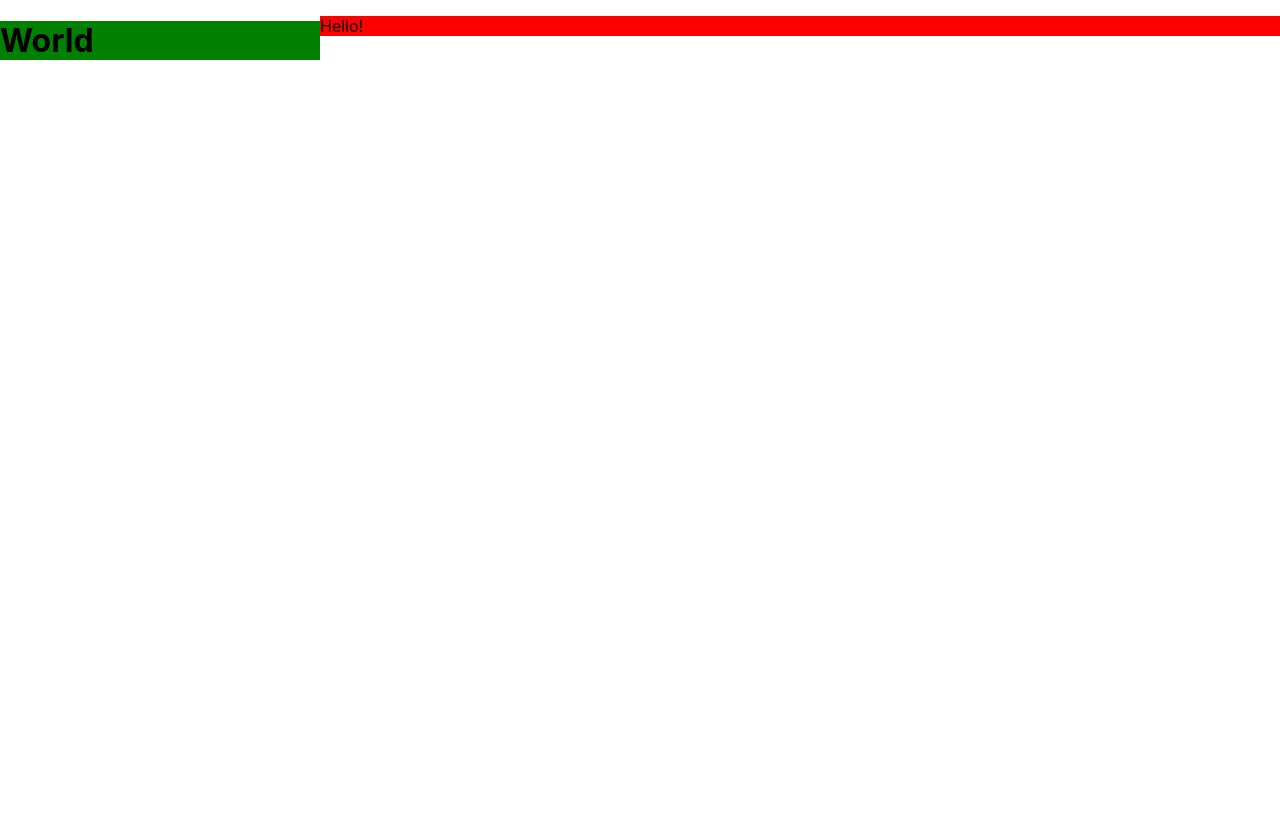
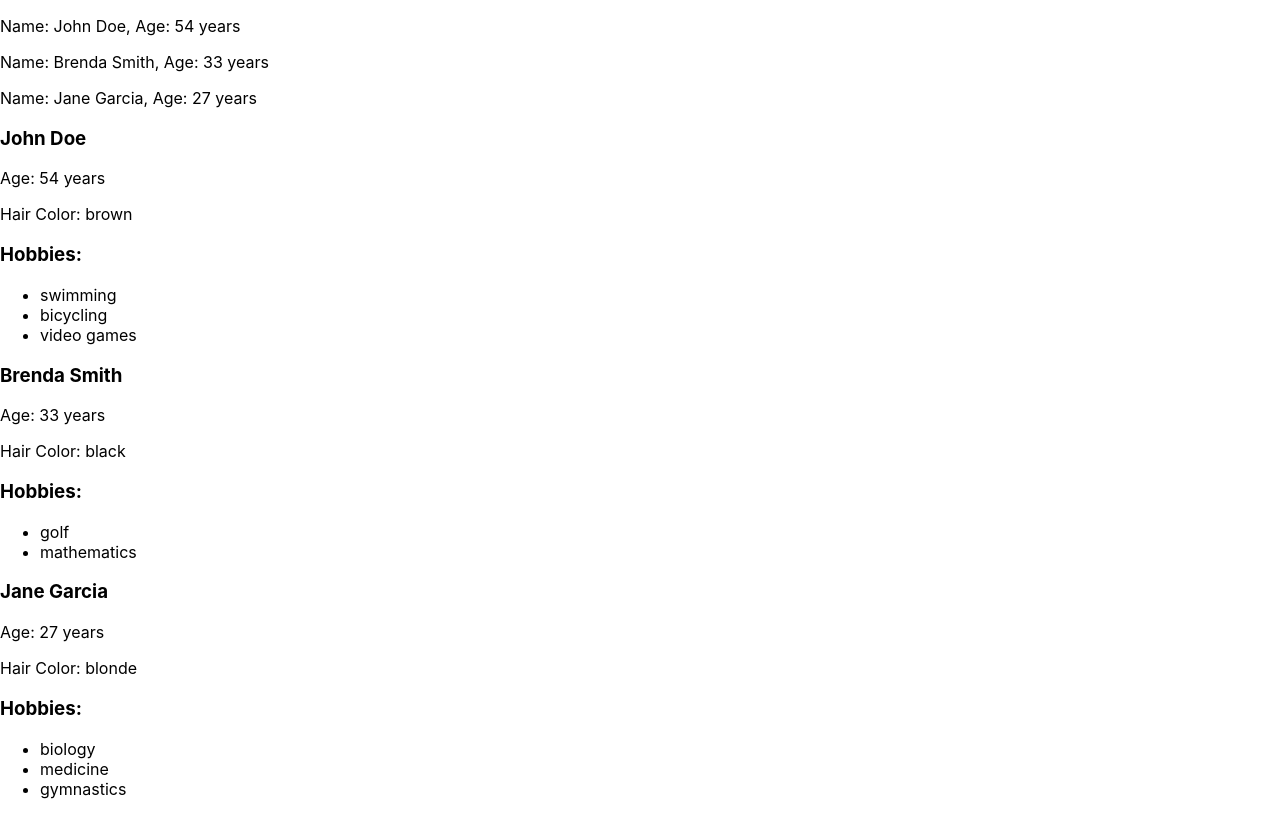
Before and after one commit to Naod-AB/design-pattern-react, a React (Create React App) app: page / in a window 1280 px wide. Built offline with nearby package versions, Linux system fonts and the light colour scheme.

Commit message:
Large and Small people list implemented

```diff
--- a/src/App.js
+++ b/src/App.js
@@ -1,19 +1,39 @@
-import { SplitScreen } from './SplitScreen';
+// import { SplitScreen } from './SplitScreen';
+import { LargePersonListItem } from "./people/LargePersonListItem";
+import { SmallPersonListItem } from "./people/SmallPersonListItem";
+import { RegularList } from "./RegularList";
+import { people } from "./people/people";
 
-const LeftHandComponent = ({ name }) => {
-	return <h1 style={{ backgroundColor: 'green' }}>{name}</h1>;
-}
+//1. Split Screen implementation
+// const LeftHandComponent = ({ name }) => {
+// 	return <h1 style={{ backgroundColor: 'green' }}>{name}</h1>;
+// }
 
-const RightHandComponent = ({ message }) => {
-	return <p style={{ backgroundColor: 'red' }}>{message}!</p>;
-}
+// const RightHandComponent = ({ message }) => {
+// 	return <p style={{ backgroundColor: 'red' }}>{message}!</p>;
+// }
+
+
+
 
 function App() {
 	return (
-		<SplitScreen leftWeight={1} rightWeight={3}>
-			<LeftHandComponent name="World" />
-			<RightHandComponent message="Hello" />
-		</SplitScreen>
+    <>
+		<RegularList
+			items={people}
+			resourceName="person"
+			itemComponent={SmallPersonListItem} />
+		<RegularList
+			items={people}
+			resourceName="person"
+			itemComponent={LargePersonListItem} />
+		</>
+
+//1. Split Screen implementation
+		// <SplitScreen leftWeight={1} rightWeight={3}>
+		// 	<LeftHandComponent name="World" />
+		// 	<RightHandComponent message="Hello" />
+		// </SplitScreen>
 	);
 }
 
--- /dev/null
+++ b/src/RegularList.js
@@ -0,0 +1,13 @@
+export const RegularList = ({
+	items,
+	resourceName,
+    itemComponent: ItemComponent,
+}) => {
+	return (
+		<>
+		{items.map((item, i) => (
+			<ItemComponent key={i} {...{ [resourceName]: item }} />
+		))}
+		</>
+	)
+}
--- /dev/null
+++ b/src/people/LargePersonListItem.js
@@ -0,0 +1,15 @@
+export const LargePersonListItem = ({ person }) => {
+	const { name, age, hairColor, hobbies } = person;
+
+	return (
+		<>
+		<h3>{name}</h3>
+		<p>Age: {age} years</p>
+		<p>Hair Color: {hairColor}</p>
+		<h3>Hobbies:</h3>
+		<ul>
+			{hobbies.map(hobby => <li key={hobby}>{hobby}</li>)}
+		</ul>
+		</>
+	);
+}
--- /dev/null
+++ b/src/people/SmallPersonListItem.js
@@ -0,0 +1,7 @@
+export const SmallPersonListItem = ({ person }) => {
+	const { name, age } = person;
+
+	return (
+		<p>Name: {name}, Age: {age} years</p>
+	);
+}
--- /dev/null
+++ b/src/people/people.js
@@ -0,0 +1,16 @@
+export const people = [{
+	name: 'John Doe',
+	age: 54,
+	hairColor: 'brown',
+	hobbies: ['swimming', 'bicycling', 'video games'],
+}, {
+	name: 'Brenda Smith',
+	age: 33,
+	hairColor: 'black',
+	hobbies: ['golf', 'mathematics'],
+}, {
+	name: 'Jane Garcia',
+	age: 27,
+	hairColor: 'blonde',
+	hobbies: ['biology', 'medicine', 'gymnastics'],
+}];
```
